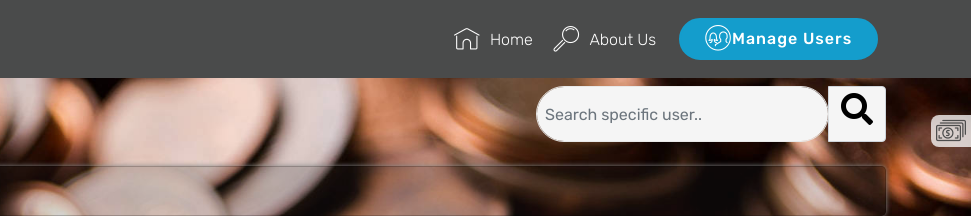
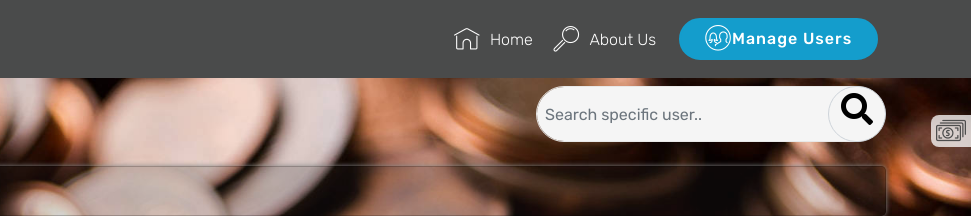
Before and after one commit to sathishkumarece/varsel, a website: page public/html/managePerson.html in a window 1280 px wide. Shown: the top 216 px of the page, 309-1280 px from the left. Drawn offline with Linux system fonts and the light colour scheme; no server answers; files whose address does not match are found by name.

Commit message:
search box in manage person commit

```diff
--- a/public/html/managePerson.html
+++ b/public/html/managePerson.html
@@ -68,8 +68,8 @@
                     Create Users</a>
                 <div class="col-sm-4 ml-auto input-group mb-3">
                     <input type="search" placeholder="Search specific user.." name="search" class="form-control searchbox-input" required="">
-                    <div class="input-group-append float-right">
-                    <i class="fa fa-search fa-2x input-group-text" style="background-color: #f5f5f5; color: #000000"></i>
+                    <div class="input-group-append search-div">
+                    <i class="fa fa-search fa-2x input-group-text" style="background-color: #f5f5f5; color: #000000; border-radius:50px;"></i>
                     </div>
                 </div>
             </div>
```
